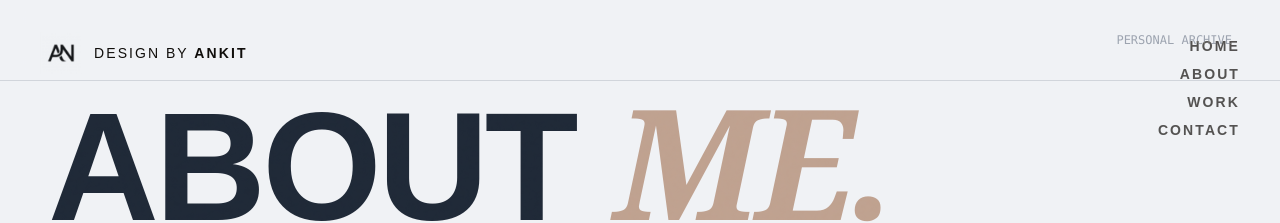
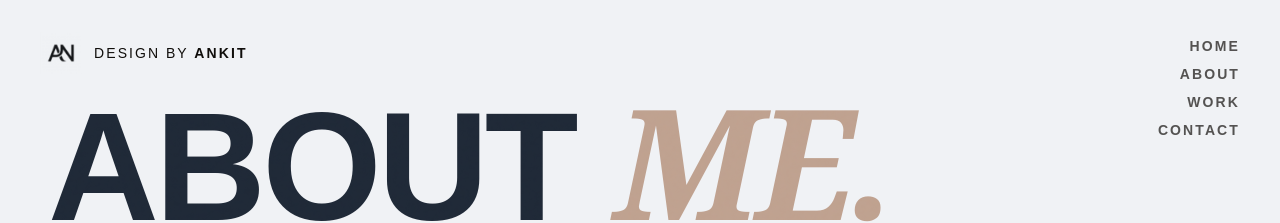
Before and after one commit to ankeet0008/Portfolio, a React (Vite) app: page / in a window 1280 px wide. Both pictures are taken after a click on the button "ABOUT". Shown: the top 223 px of the page. Built offline with nearby package versions, Linux system fonts and the light colour scheme; a web font is replaced by a local one.

Commit message:
UI: Completely remove redundant top nav bars from About and Contact to prevent overlapping with Header

```diff
--- a/components/AboutPage.tsx
+++ b/components/AboutPage.tsx
@@ -39,11 +39,7 @@ const AboutPage: React.FC<AboutPageProps> = ({ onBack, onNavigateContact }) => {
     <PageTransition
       className="bg-[#f0f2f5] min-h-screen text-[#1f2937] relative z-50 pt-24"
     >
-      {/* Navigation */}
-      <div className="fixed top-0 left-0 w-full px-6 py-6 md:px-12 md:py-8 flex justify-between items-center z-50 bg-[#f0f2f5]/90 backdrop-blur-md border-b border-[#d1d5db]">
-        <div />
-        <span className="text-xs font-mono text-[#9ca3af] uppercase hidden md:block">Personal Archive</span>
-      </div>
+
 
       <div className="px-6 md:px-12 pb-24 max-w-[1400px] mx-auto">
         {/* Header */}
--- a/components/ContactPage.tsx
+++ b/components/ContactPage.tsx
@@ -43,14 +43,7 @@ const ContactPage: React.FC<ContactPageProps> = ({ onBack }) => {
     <PageTransition
       className="bg-white min-h-screen text-black relative z-50 pt-24"
     >
-      {/* Navigation */}
-      <div className="fixed top-0 left-0 w-full px-6 py-6 md:px-12 md:py-8 flex justify-between items-center z-50 bg-white/90 backdrop-blur-md border-b border-neutral-100">
-        <div />
-        <div className="hidden md:flex items-center gap-2">
-          <span className="w-2 h-2 bg-green-500 rounded-full animate-pulse"></span>
-          <span className="text-xs font-mono text-neutral-500 uppercase">Open for new projects</span>
-        </div>
-      </div>
+
 
       <div className="px-6 md:px-12 pb-24 max-w-[1400px] mx-auto">
         <motion.div
```
